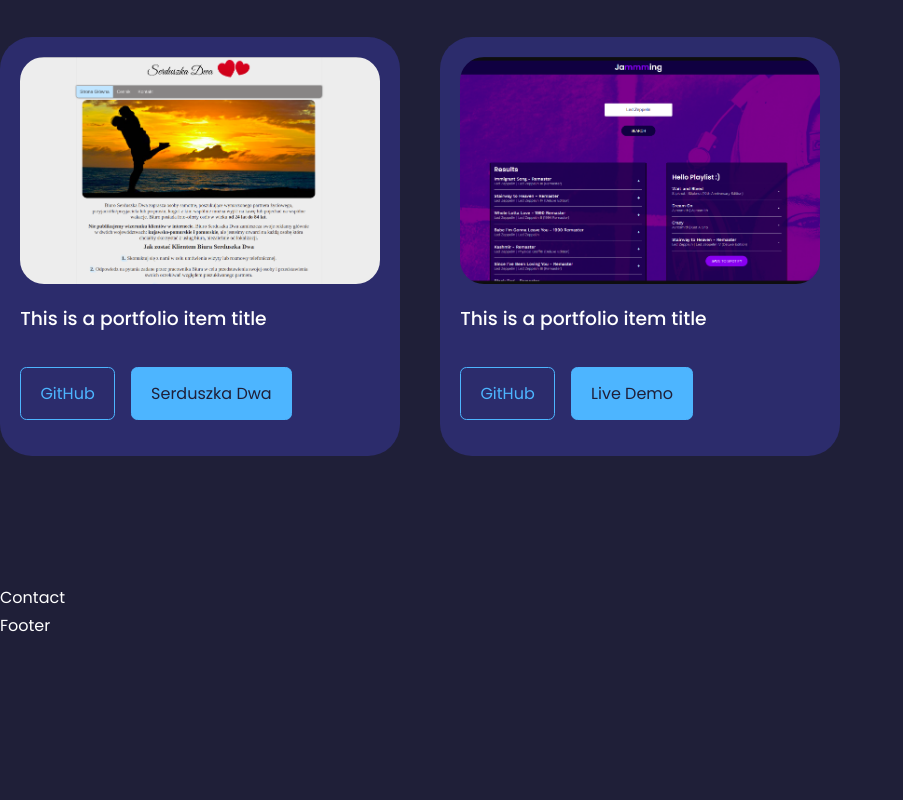
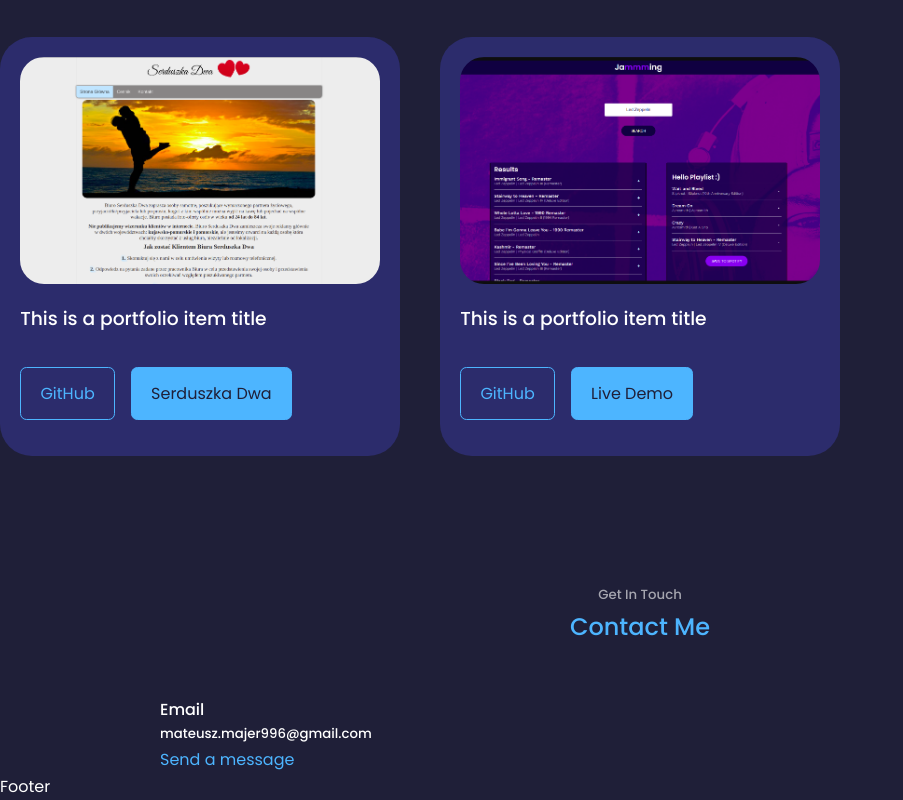
Before and after one commit to Vectari/my_website_react, a React (Create React App) app: page / in a window 1280 px wide. Shown: the part 2241-3041 px from the top of the page, without its empty margins (0-903 px from the left). Before the commit the page ends 2880 px from the top, so only its background shows below. Built offline with nearby package versions, Linux system fonts and the light colour scheme.

Commit message:
begin add content to contact section

```diff
--- a/src/components/contact/Contact.jsx
+++ b/src/components/contact/Contact.jsx
@@ -3,7 +3,21 @@ import './contact.css'
 
 const Contact = () => {
   return (
-    <section id='contact'>Contact</section>
+    <section id='contact'>
+      <h5>Get In Touch</h5>
+      <h2>Contact Me</h2>
+
+      <div className="container contact__container">
+        <div className="contact__options">
+          <article className="contact__option">
+            <h4>Email</h4>
+            <h5>mateusz.majer996@gmail.com</h5>
+            <a href="mailto:mateusz.majer996@gmail.com">Send a message</a>
+          </article>
+        </div>
+        <form action=""></form>
+      </div>
+    </section>
   )
 }
 
```
